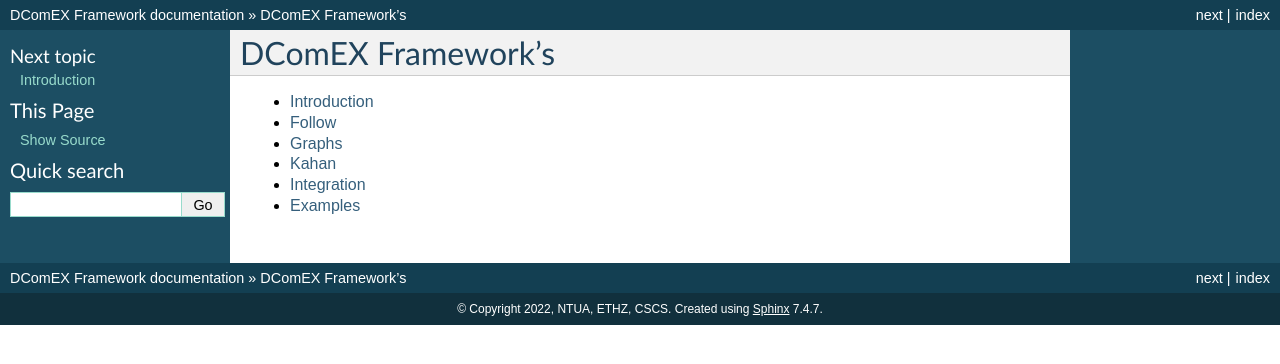
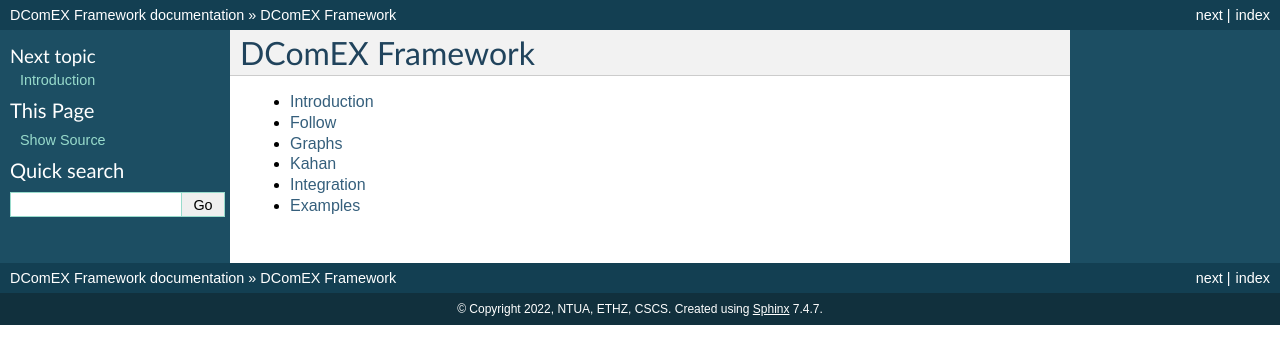
Before and after one commit to slitvinov/dcomex-prototype, a Sphinx documentation site: the page built from docs/index.rst, in a window 1280 px wide. Shown: the top 364 px of the page. Built offline with Sphinx 7.4.7, drawn with Linux system fonts in a browser that asks for light colours.

```diff
--- a/docs/index.rst
+++ b/docs/index.rst
@@ -1,5 +1,5 @@
-DComEX Framework's
-==================
+DComEX Framework
+================
 
 .. toctree::
    :maxdepth: 1
```
Also changed, not shown: docs/examples.rst (+9 -3 lines), 5 other files.
